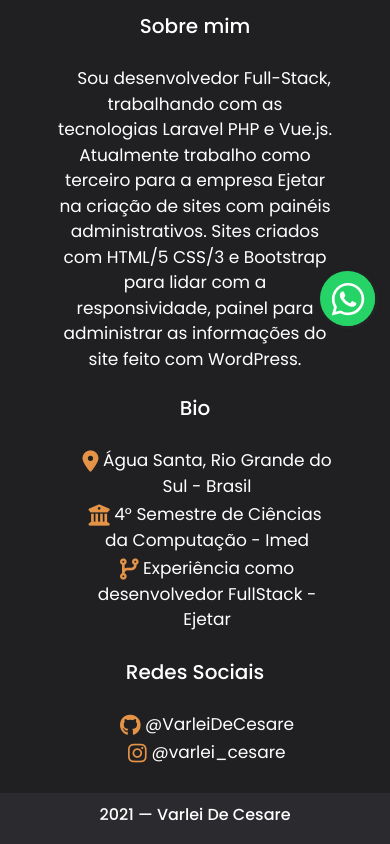
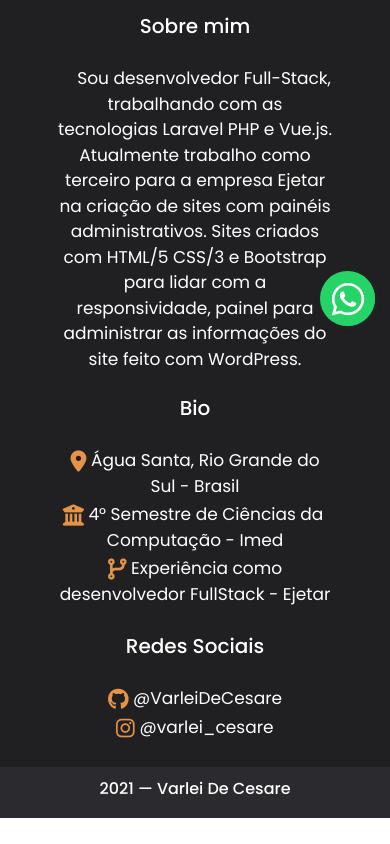
Before and after one commit to VarleiDeCesare/portfolio, a Vue app: page / in a window 390 px wide. Shown: the part 503-1347 px from the top of the page. After the commit the page ends 1321 px from the top, so only its background shows below. Built offline with nearby package versions, Linux system fonts and the light colour scheme.

Commit message:
Pequeno ajuste de CSS para mobile

```diff
--- a/src/views/Home.vue
+++ b/src/views/Home.vue
@@ -133,6 +133,9 @@ li{
 	#name-cargo p{
 		font-size: 14px;
 	}
+	ul, li{
+		padding: 0!important;
+	}
 }
 
 </style>
```
